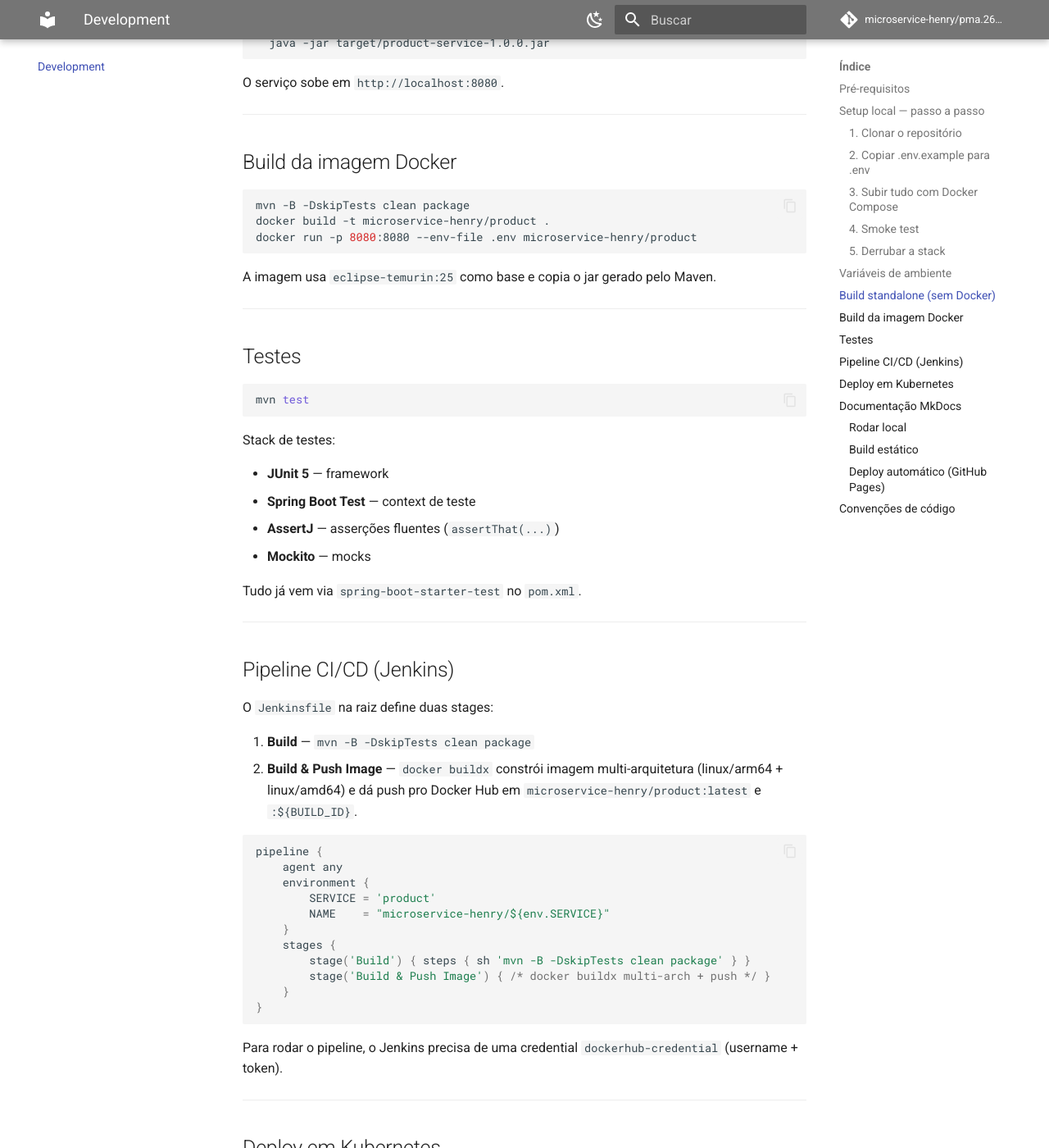
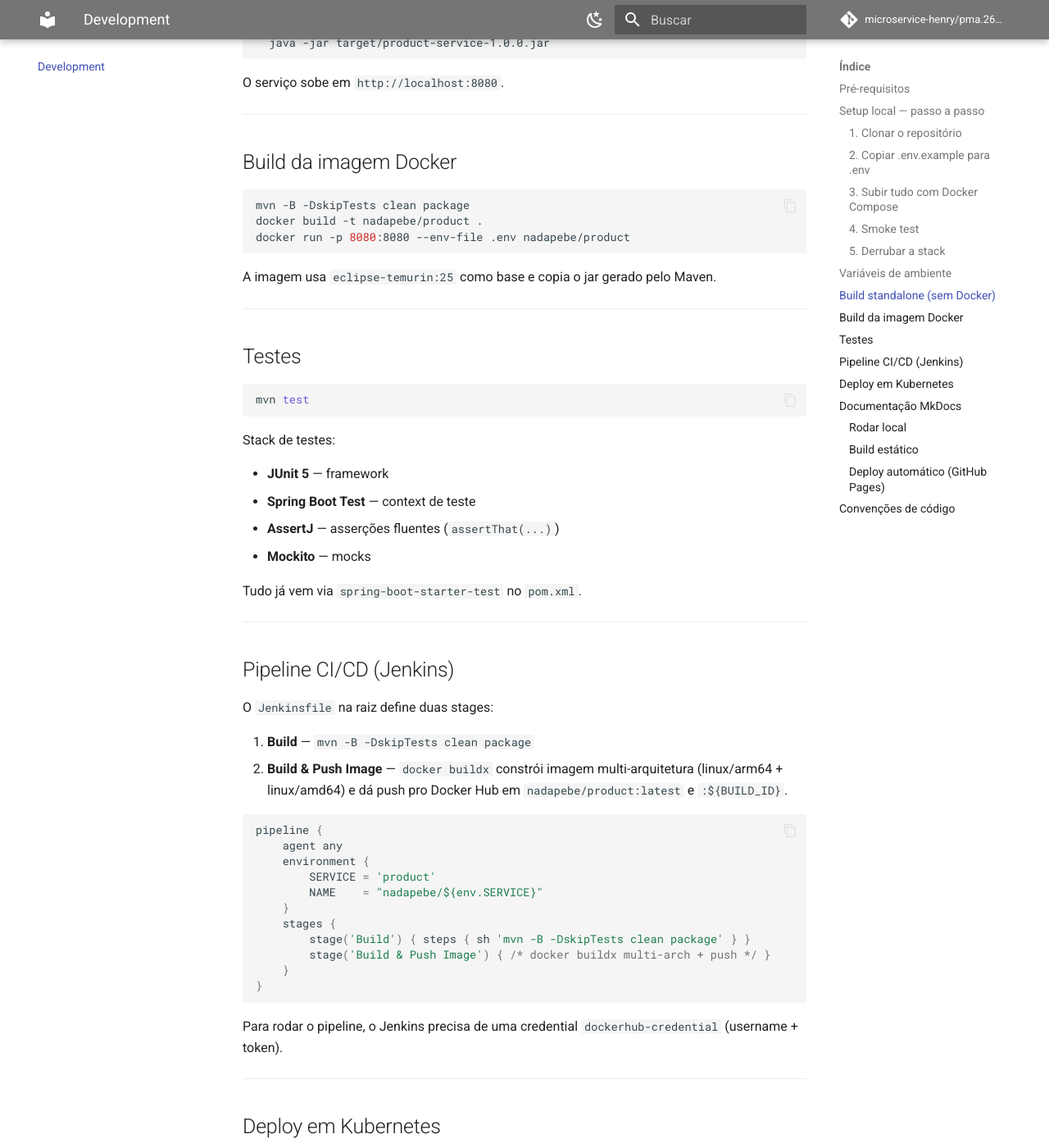
Before and after one commit to microservice-henry/pma.261.product, an MkDocs documentation site: the page built from docs/development.md, in a window 1280 px wide and 1400 px high, scrolled down 3092 px. Shown: the whole window at 82% size. Built offline with MkDocs 1.6.1 and Material for MkDocs 9.7.7, drawn with Linux system fonts in a browser that asks for light colours; comment, search, counter and statistics services are not loaded.

Commit message:
Configura publicação da imagem Docker (nadapebe/product) via GitHub Actions

````diff
--- a/docs/development.md
+++ b/docs/development.md
@@ -135,8 +135,8 @@ O serviço sobe em `http://localhost:8080`.
 
 ```bash
 mvn -B -DskipTests clean package
-docker build -t microservice-henry/product .
-docker run -p 8080:8080 --env-file .env microservice-henry/product
+docker build -t nadapebe/product .
+docker run -p 8080:8080 --env-file .env nadapebe/product
 ```
 
 A imagem usa `eclipse-temurin:25` como base e copia o jar gerado pelo Maven.
@@ -165,14 +165,14 @@ Tudo já vem via `spring-boot-starter-test` no `pom.xml`.
 O `Jenkinsfile` na raiz define duas stages:
 
 1. **Build** — `mvn -B -DskipTests clean package`
-2. **Build & Push Image** — `docker buildx` constrói imagem multi-arquitetura (linux/arm64 + linux/amd64) e dá push pro Docker Hub em `microservice-henry/product:latest` e `:${BUILD_ID}`.
+2. **Build & Push Image** — `docker buildx` constrói imagem multi-arquitetura (linux/arm64 + linux/amd64) e dá push pro Docker Hub em `nadapebe/product:latest` e `:${BUILD_ID}`.
 
 ```groovy
 pipeline {
     agent any
     environment {
         SERVICE = 'product'
-        NAME    = "microservice-henry/${env.SERVICE}"
+        NAME    = "nadapebe/${env.SERVICE}"
     }
     stages {
         stage('Build') { steps { sh 'mvn -B -DskipTests clean package' } }
````
Also changed, not shown: README.md (+2 -2 lines), 3 other files.
